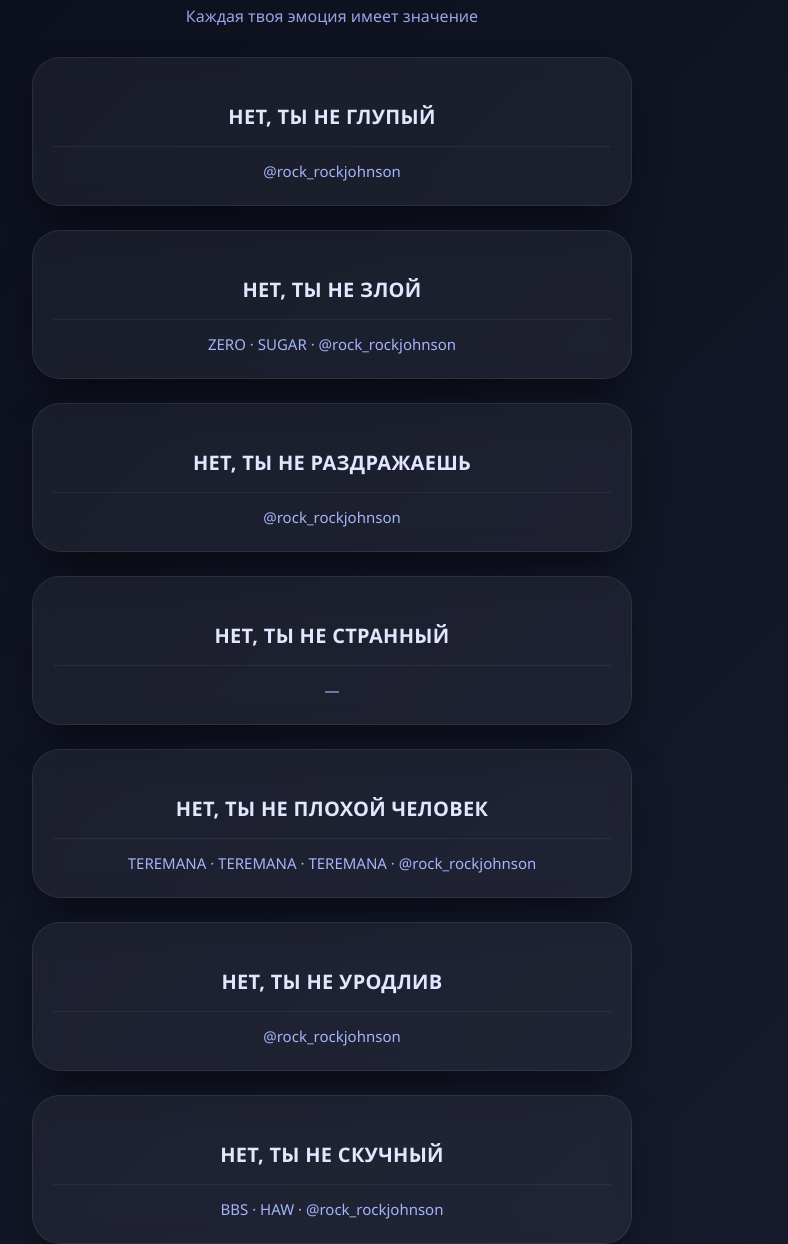
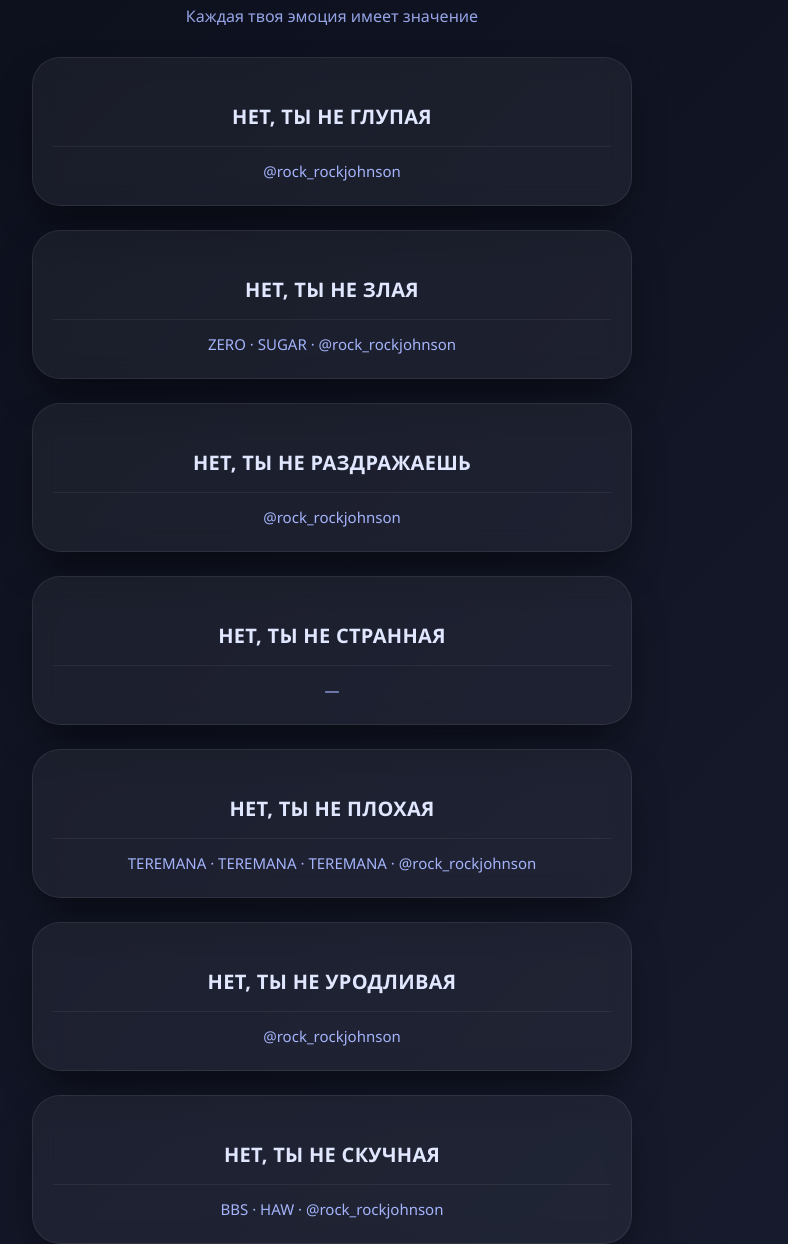
Before and after one commit to Navalilsawaga/Iloveyou-, a plain HTML site: page index.html in a window 1280 px wide. Shown: the part 71-1315 px from the top of the page, without its empty margins (308-1096 px from the left). Drawn offline with Linux system fonts and the light colour scheme.

Commit message:
Update index.html

```diff
--- a/index.html
+++ b/index.html
@@ -219,15 +219,15 @@
 
         <!-- 1 -->
         <div class="card">
-            <img src="placeholder.png" alt="НЕТ, ТЫ НЕ ГЛУПЫЙ" onerror="this.style.display='none'">
-            <div class="card-text">НЕТ, ТЫ НЕ ГЛУПЫЙ</div>
+            <img src="placeholder.png" alt="НЕТ, ТЫ НЕ ГЛУПАЯ" onerror="this.style.display='none'">
+            <div class="card-text">НЕТ, ТЫ НЕ ГЛУПАЯ</div>
             <div class="support-line">@rock_rockjohnson</div>
         </div>
 
         <!-- 2 -->
         <div class="card">
-            <img src="placeholder.png" alt="НЕТ, ТЫ НЕ ЗЛОЙ" onerror="this.style.display='none'">
-            <div class="card-text">НЕТ, ТЫ НЕ ЗЛОЙ</div>
+            <img src="placeholder.png" alt="НЕТ, ТЫ НЕ ЗЛАЯ" onerror="this.style.display='none'">
+            <div class="card-text">НЕТ, ТЫ НЕ ЗЛАЯ</div>
             <div class="support-line">ZERO · SUGAR · @rock_rockjohnson</div>
         </div>
 
@@ -240,35 +240,35 @@
 
         <!-- 4 -->
         <div class="card">
-            <img src="placeholder.png" alt="НЕТ, ТЫ НЕ СТРАННЫЙ" onerror="this.style.display='none'">
-            <div class="card-text">НЕТ, ТЫ НЕ СТРАННЫЙ</div>
+            <img src="placeholder.png" alt="НЕТ, ТЫ НЕ СТРАННАЯ" onerror="this.style.display='none'">
+            <div class="card-text">НЕТ, ТЫ НЕ СТРАННАЯ</div>
             <div class="support-line">—</div>
         </div>
 
         <!-- 5 -->
         <div class="card">
-            <img src="placeholder.png" alt="НЕТ, ТЫ НЕ ПЛОХОЙ ЧЕЛОВЕК" onerror="this.style.display='none'">
-            <div class="card-text">НЕТ, ТЫ НЕ ПЛОХОЙ ЧЕЛОВЕК</div>
+            <img src="placeholder.png" alt="НЕТ, ТЫ НЕ ПЛОХАЯ" onerror="this.style.display='none'">
+            <div class="card-text">НЕТ, ТЫ НЕ ПЛОХАЯ</div>
             <div class="support-line">TEREMANA · TEREMANA · TEREMANA · @rock_rockjohnson</div>
         </div>
 
         <!-- 6 -->
         <div class="card">
-            <img src="placeholder.png" alt="НЕТ, ТЫ НЕ УРОДЛИВ" onerror="this.style.display='none'">
-            <div class="card-text">НЕТ, ТЫ НЕ УРОДЛИВ</div>
+            <img src="placeholder.png" alt="НЕТ, ТЫ НЕ УРОДЛИВАЯ" onerror="this.style.display='none'">
+            <div class="card-text">НЕТ, ТЫ НЕ УРОДЛИВАЯ</div>
             <div class="support-line">@rock_rockjohnson</div>
         </div>
 
         <!-- 7 -->
         <div class="card">
-            <img src="placeholder.png" alt="НЕТ, ТЫ НЕ СКУЧНЫЙ" onerror="this.style.display='none'">
-            <div class="card-text">НЕТ, ТЫ НЕ СКУЧНЫЙ</div>
+            <img src="placeholder.png" alt="НЕТ, ТЫ НЕ СКУЧНАЯ" onerror="this.style.display='none'">
+            <div class="card-text">НЕТ, ТЫ НЕ СКУЧНАЯ</div>
             <div class="support-line">BBS · HAW · @rock_rockjohnson</div>
         </div>
 
         <!-- 8 -->
         <div class="card">
-            <img src="placeholder.png" alt="БРО, С ТОБОЙ ВСЁ В ПОРЯДКЕ" onerror="this.style.display='none'">
+            <img src="placeholder.png" alt="ЗАЙКА, С ТОБОЙ ВСЁ В ПОРЯДКЕ" onerror="this.style.display='none'">
             <div class="card-text">ЗАЙКА, С ТОБОЙ ВСЁ В ПОРЯДКЕ!<br>НАЧНИ ЛЮБИТЬ СЕБЯ!</div>
             <div class="support-line">@rock_rockjohnson</div>
         </div>
```
